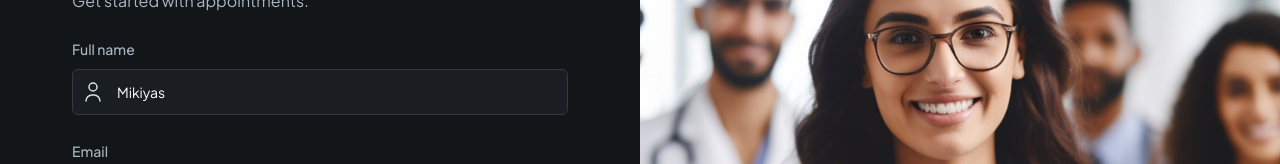
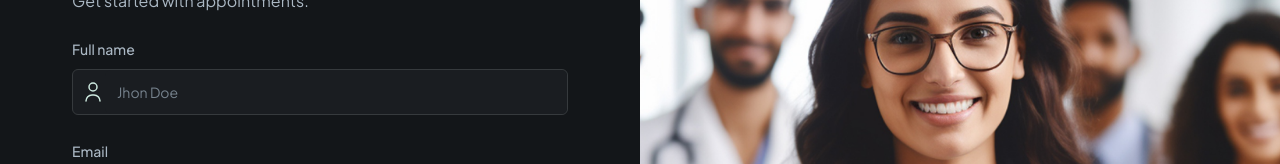
Before and after one commit to mikiyas999/careplus, a Next.js app: page / in a window 1280 px wide. Shown: the part 222-386 px from the top of the page. Built offline with nearby package versions, Linux system fonts and the light colour scheme; no server answers.

Commit message:
remove name default value

```diff
--- a/components/form/PatientForm.tsx
+++ b/components/form/PatientForm.tsx
@@ -21,16 +21,15 @@ const PatientForm = () => {
   const form = useForm<z.infer<typeof UserFormValidation>>({
     resolver: zodResolver(UserFormValidation),
     defaultValues: {
-      name: "Mikiyas",
+      name: "",
       email: "",
       phone: "",
     },
   });
 
   async function onSubmit(values: z.infer<typeof UserFormValidation>) {
+    setIsLoading(true);
     console.log(values);
-    setIsLoading(true);
-
     try {
       const user = {
         name: values.name,
@@ -41,6 +40,7 @@ const PatientForm = () => {
       if (newUser) {
         router.push(`/patients/${newUser.$id}/register`);
       }
+      console.log(newUser);
     } catch (error) {
       console.log(error);
     }
```
